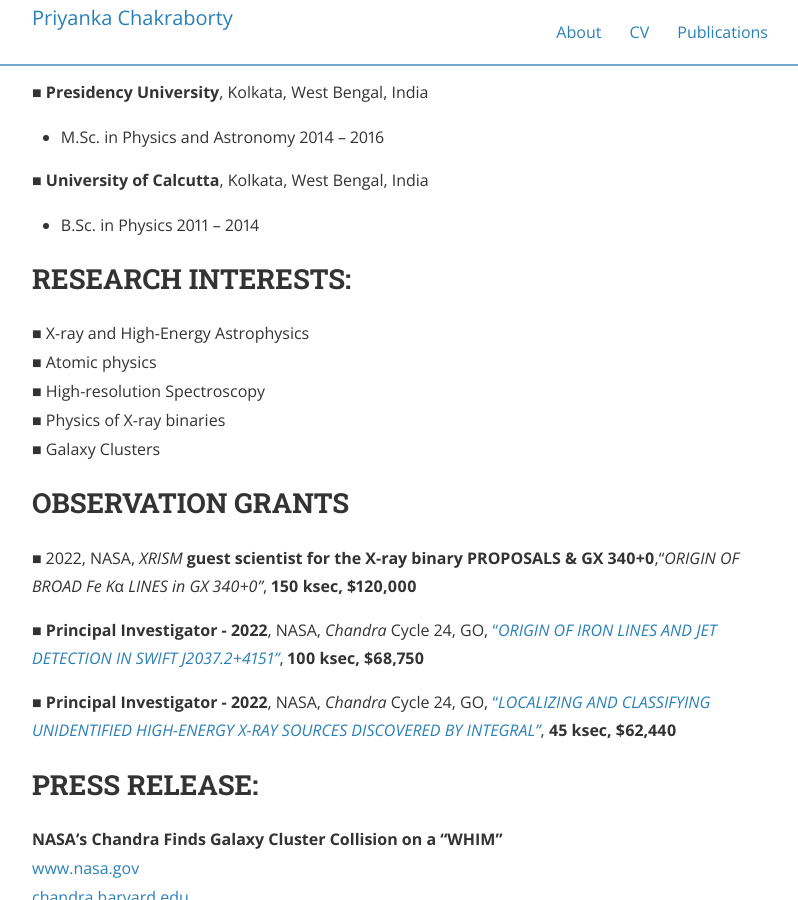
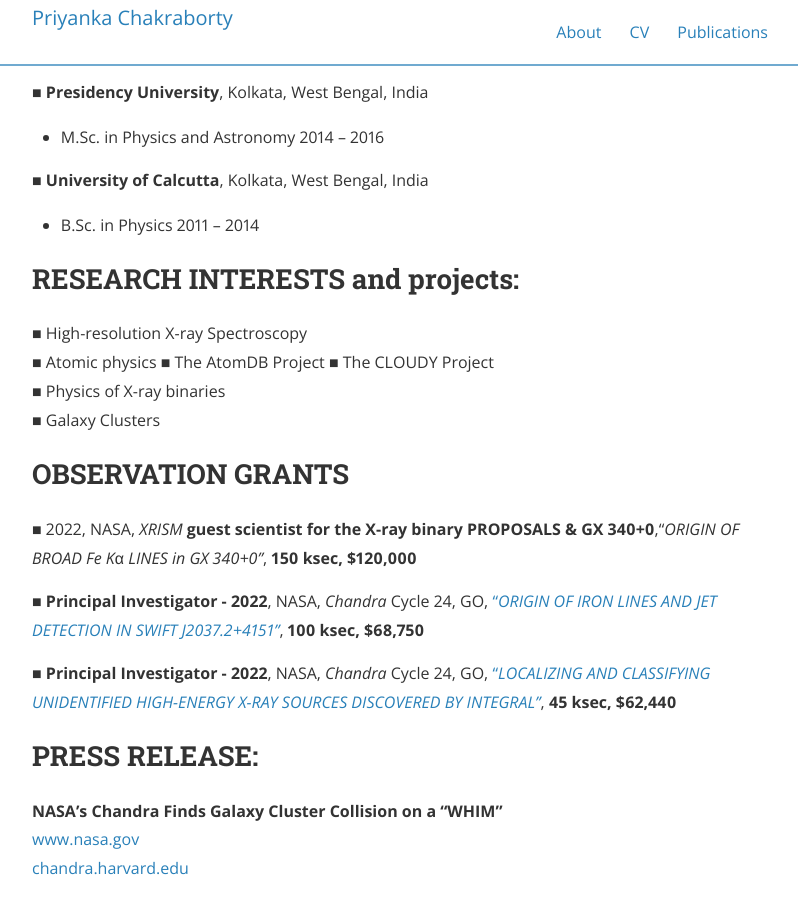
Before and after one commit to priyaastro/priyaastro.github.io, a Jekyll site: the page built from posts.md, in a window 1280 px wide and 900 px high, scrolled down 576 px. Shown: the whole window, without its empty margins (240-1038 px from the left). Built offline with Jekyll 4.4.1, drawn with Linux system fonts in a browser that asks for light colours; nearby versions of some CDN libraries.

Commit message:
Update posts.md

```diff
--- a/posts.md
+++ b/posts.md
@@ -31,11 +31,12 @@ Center for Astrophysics | Harvard & Smithsonian**,
 
 - B.Sc. in Physics 2011 – 2014
 
-<h2>RESEARCH INTERESTS:</h2>
+<h2>RESEARCH INTERESTS and projects:</h2>
 
-■ X-ray and High-Energy Astrophysics
+■ High-resolution X-ray Spectroscopy
 ■ Atomic physics
-■ High-resolution Spectroscopy
+■ The AtomDB Project
+■ The CLOUDY Project
 ■ Physics of X-ray binaries
 ■ Galaxy Clusters
 
```
